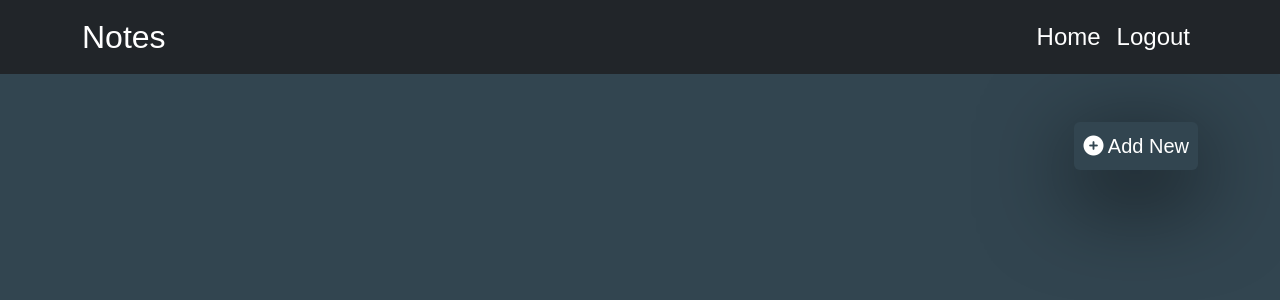
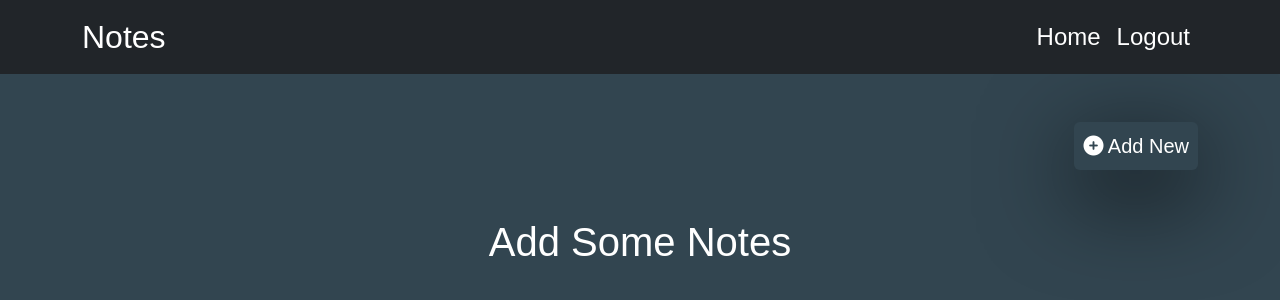
Before and after one commit to OmarElkeshen38/Notes, a React (Create React App) app: page / in a window 1280 px wide. Shown: the top 300 px of the page. Built offline with nearby package versions, Linux system fonts and the light colour scheme; sample sign-in values are in the browser's storage.

Commit message:
final upload

```diff
--- a/src/Components/Home.jsx
+++ b/src/Components/Home.jsx
@@ -157,19 +157,40 @@ function Home() {
 
             <div className="container">
                 <div className="row">
+                    {notes && notes.length > 0 ? (
+                        <>
                             {notes.map((note, index) => {
                                 return (
                                     <div key={index} className="col-md-4 my-4">
                                         <div className="note p-4">
                                             <h3 className="float-start">{note.title}</h3>
-                                    <a onClick={() => { getNoteInfo(index) }} data-bs-toggle="modal" data-bs-target="#exampleModal1" ><i className="fas fa-edit float-end edit"></i></a>
-                                    <a onClick={() => { deleteNote(index) }} > <i className="fas fa-trash-alt float-end px-3 del"></i></a>
+                                            <a
+                                                onClick={() => {
+                                                    getNoteInfo(index);
+                                                }}
+                                                data-bs-toggle="modal"
+                                                data-bs-target="#exampleModal1"
+                                            >
+                                                <i className="fas fa-edit float-end edit"></i>
+                                            </a>
+                                            <a onClick={() => {
+                                                deleteNote(index);
+                                            }}>
+                                                <i className="fas fa-trash-alt float-end px-3 del"></i>
+                                            </a>
                                             <span className="clearfix"></span>
                                             <p>{note.desc}</p>
                                         </div>
                                     </div>
-                        )
+                                );
                             })}
+                        </>
+                    ) : (
+                        <>
+                            <h2 className="text-white fs-1 text-center">Add Some Notes</h2>
+                        </>
+                    )}
+
                 </div>
             </div>
 
```
Also changed, not shown: src/Components/Notfound.jsx (+17 -0 lines). Lines whose indentation alone changed are shown as unchanged.
